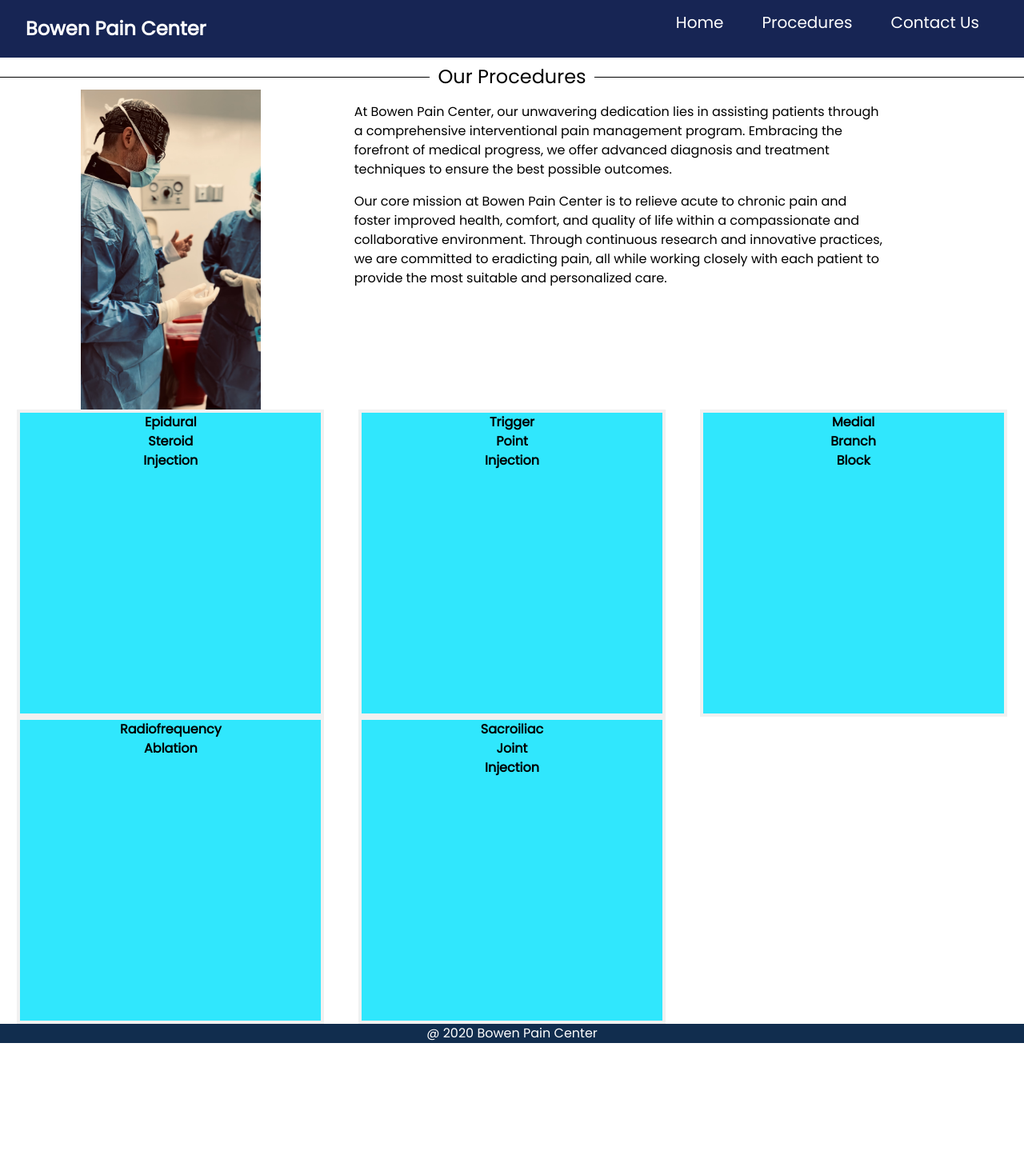
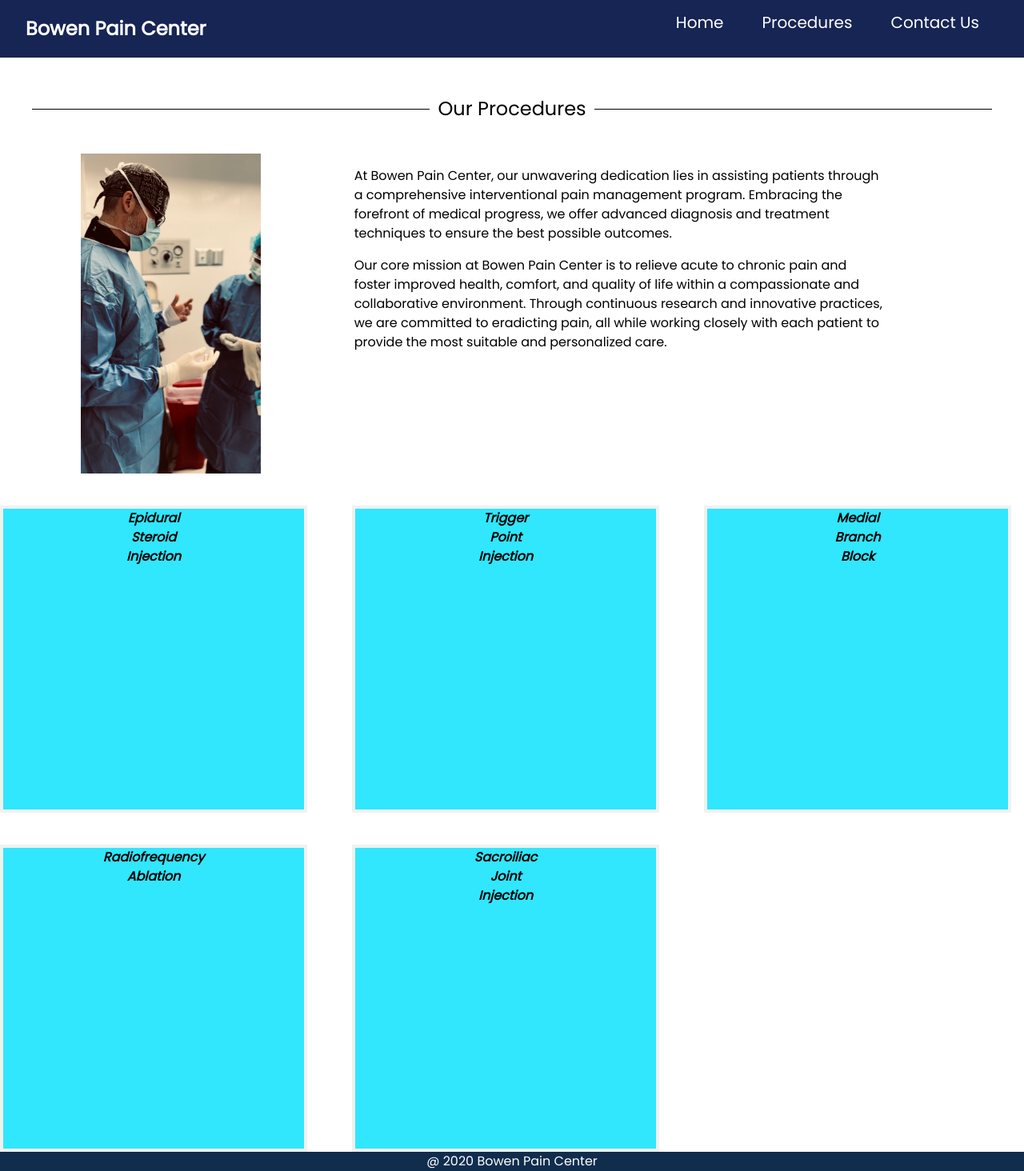
Before and after one commit to federicodez/bpc, a Next.js app: page /procedures in a window 1280 px wide. Shown: the whole page at 80% size. Before the commit the page ends 1304 px from the top, so only its background shows below. Built offline with nearby package versions, Linux system fonts and the light colour scheme; no server answers.

Commit message:
changed some cards height to fit

```diff
--- a/src/app/procedures/page.tsx
+++ b/src/app/procedures/page.tsx
@@ -4,8 +4,10 @@
 export default function Procedures() {
   return (
     <>
-      <div className="container mx-auto pt-20">
-        <h1 className="linethrough text-2xl text-center">Our Procedures</h1>
+      <div className="container m-auto pt-20">
+        <h1 className="linethrough m-10 text-2xl text-center">
+          Our Procedures
+        </h1>
         <div className="grid grid-cols-1 md:grid-cols-3">
           <Image
             className="procedure-image object-contain"
@@ -30,11 +32,11 @@
             </p>
           </div>
         </div>
-        <div className="grid justify-items-center md:grid-cols-2 xl:grid-cols-3">
+        <div className="grid pt-10 gap-10 justify-center md:grid-cols-2 xl:grid-cols-3">
           <div className="card w-96 h-96">
             <div className="card-inner w-full h-full">
               <div className="card-front w-full h-full">
-                <h1>
+                <h1 className="subpixel-antialiased italic">
                   Epidural
                   <br />
                   Steroid
@@ -43,7 +45,7 @@
                 </h1>
               </div>
               <div className="card-back w-full h-full">
-                <p className="text-sm">
+                <p className="text-base">
                   This injection procedure is conducted to alleviate neck,
                   shoulder, and arm pain resulting from nerve root compression
                   in the cervical spine. Various conditions, such as spinal
@@ -59,7 +61,7 @@
           <div className="card w-96 h-96">
             <div className="card-inner w-full h-full">
               <div className="card-front w-full h-full">
-                <h1>
+                <h1 className="subpixel-antialiased italic">
                   Trigger
                   <br />
                   Point
@@ -67,8 +69,8 @@
                   Injection
                 </h1>
               </div>
-              <div className="card-back w-full h-full">
-                <p className="text-sm">
+              <div className="card-back w-full h-fit">
+                <p className="text-base">
                   This outpatient procedure is specifically intended to reduce
                   or alleviate pain caused by small tender knots that develop in
                   the muscles of the neck and back. The process is quick,
@@ -88,7 +90,7 @@
           <div className="card w-96 h-96">
             <div className="card-inner w-full h-full">
               <div className="card-front w-full h-full">
-                <h1>
+                <h1 className="subpixel-antialiased italic">
                   Medial
                   <br />
                   Branch
@@ -119,7 +121,7 @@
           <div className="card w-96 h-96">
             <div className="card-inner w-full h-full">
               <div className="card-front w-full h-full">
-                <h1>
+                <h1 className="subpixel-antialiased italic">
                   Radiofrequency
                   <br />
                   Ablation
@@ -148,7 +150,7 @@
           <div className="card w-96 h-96">
             <div className="card-inner w-full h-full">
               <div className="card-front w-full h-full">
-                <h1>
+                <h1 className="subpixel-antialiased italic">
                   Sacroiliac
                   <br />
                   Joint
```
